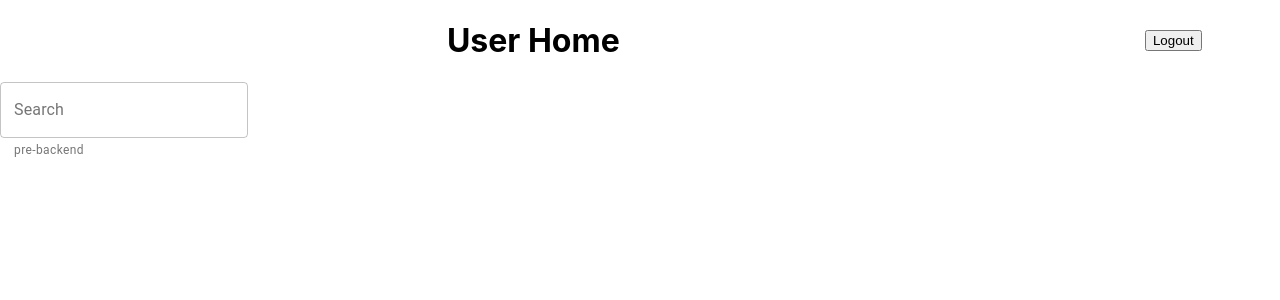
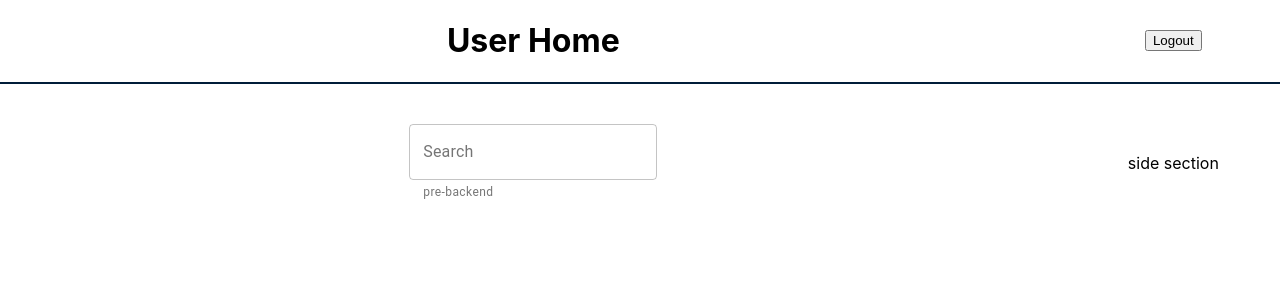
Before and after one commit to JMantis0/MusicApp, a React (Create React App) app in the folder client/: page /user_home in a window 1280 px wide. Shown: the top 300 px of the page. Built offline with nearby package versions, Linux system fonts and the light colour scheme.

Commit message:
Added horizontal line between header and body.  Added Grid Layout to make a main section and a side section.

```diff
--- a/client/src/pages/UserHome.tsx
+++ b/client/src/pages/UserHome.tsx
@@ -8,16 +8,26 @@ const UserHome = () => {
     <div>
       <header>
         <Grid container>
-          <Grid xs={10} item className={style.center}>
-            <h1 >User Home</h1>
+          <Grid className={style.center} xs={10} item >
+            <h1>User Home</h1>
           </Grid>
-
-          <Grid xs={2} item className={style.center}>
+          <Grid className={style.center} xs={2} item >
             <button>Logout</button>
           </Grid>
         </Grid>
       </header>
-      <SearchInput />
+
+      <div className={style.horizontalLine}></div>
+      <body>
+        <Grid container >
+          <Grid className={style.center} item xs={10}>
+            <SearchInput />
+          </Grid>
+          <Grid className={style.center} item xs={2}>
+            side section
+          </Grid>
+        </Grid>
+      </body>
     </div>
   );
 };
```
